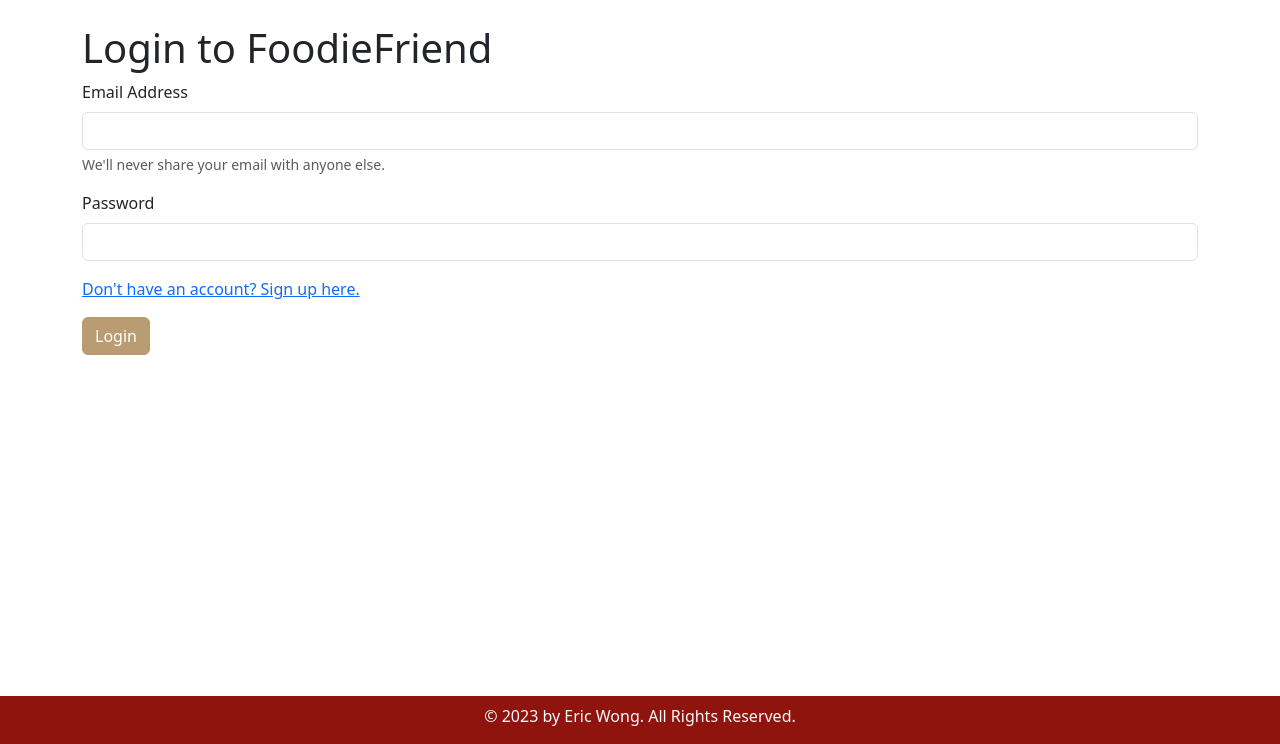
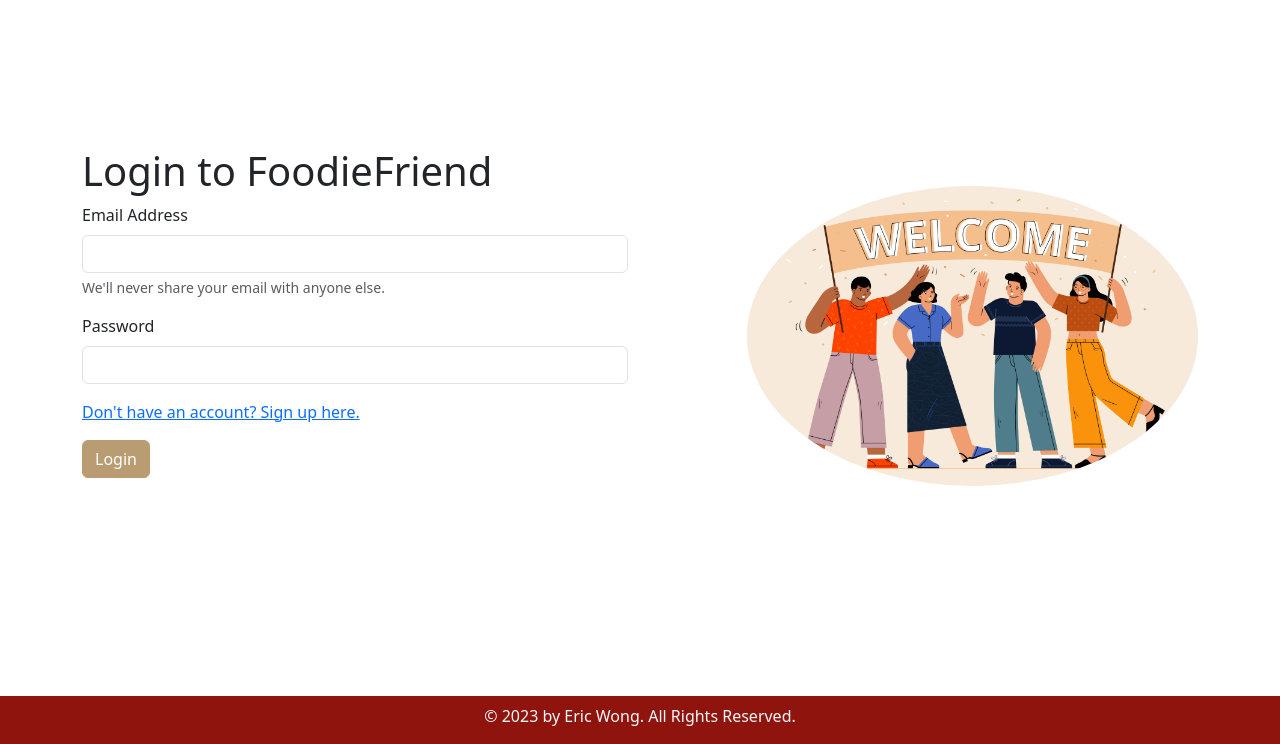
Before and after one commit to ericlwong/foodie-friend, a Flask app: page /login in a window 1280 px wide. Shown: the part 56-800 px from the top of the page. Run offline with Flask 3, Linux system fonts and the light colour scheme; some libraries are stand-ins or nearby versions.

Commit message:
Stylized login & signup pages along with image

```diff
--- a/templates/base.html
+++ b/templates/base.html
@@ -21,11 +21,11 @@
     {% block head %}{% endblock %}
   </head>
   <body class="d-flex flex-column min-vh-100">
-    <nav class="navbar navbar-expand-lg mb-4">
+    <nav class="navbar navbar-expand-lg mb-4" data-bs-theme="dark">
       <div class="container-fluid">
         <a class="navbar-brand fw-medium text-light" href="/">FoodieFriend</a>
         <button class="navbar-toggler" type="button" data-bs-toggle="collapse" data-bs-target="#navbarText" aria-controls="navbarText" aria-expanded="false" aria-label="Toggle navigation">
-          <span class="navbar-toggler-icon"></span>
+          <span class="navbar-toggler-icon text-light"></span>
         </button>
         <div class="collapse navbar-collapse" id="navbarText">
           <ul class="navbar-nav me-auto mb-2 mb-lg-0">
--- a/templates/login.html
+++ b/templates/login.html
@@ -2,12 +2,18 @@
 
 {% block title %}Login{% endblock %}
 
+{% block head %}
+  <style>
+    .container {
+      margin-top: auto;
+    }
+  </style>
+{% endblock %}
+
 {% block body %}
-  <div class="row">
+  <div class="row d-flex justify-content-between">
+    <div class="col-md-6 mb-5">
       <h1>Login to FoodieFriend</h1>
-  </div>
-
-  <div class="row">
       <form action="/login" method="POST">
         <div class="mb-3">
           <label for="email" class="form-label">Email Address</label>
@@ -24,4 +30,8 @@
         <button type="submit" class="btn btn-primary">Login</button>
       </form>
     </div>
+    <div class="col-md-5 d-flex align-items-center">
+      <img class="img-fluid rounded-circle" src="/static/images/login-signup.jpg">
+    </div>
+  </div>
 {% endblock %}
```
Also changed, not shown: templates/signup.html (+17 -3 lines), static/images/login-signup.jpg (added). Lines whose indentation alone changed are shown as unchanged.
